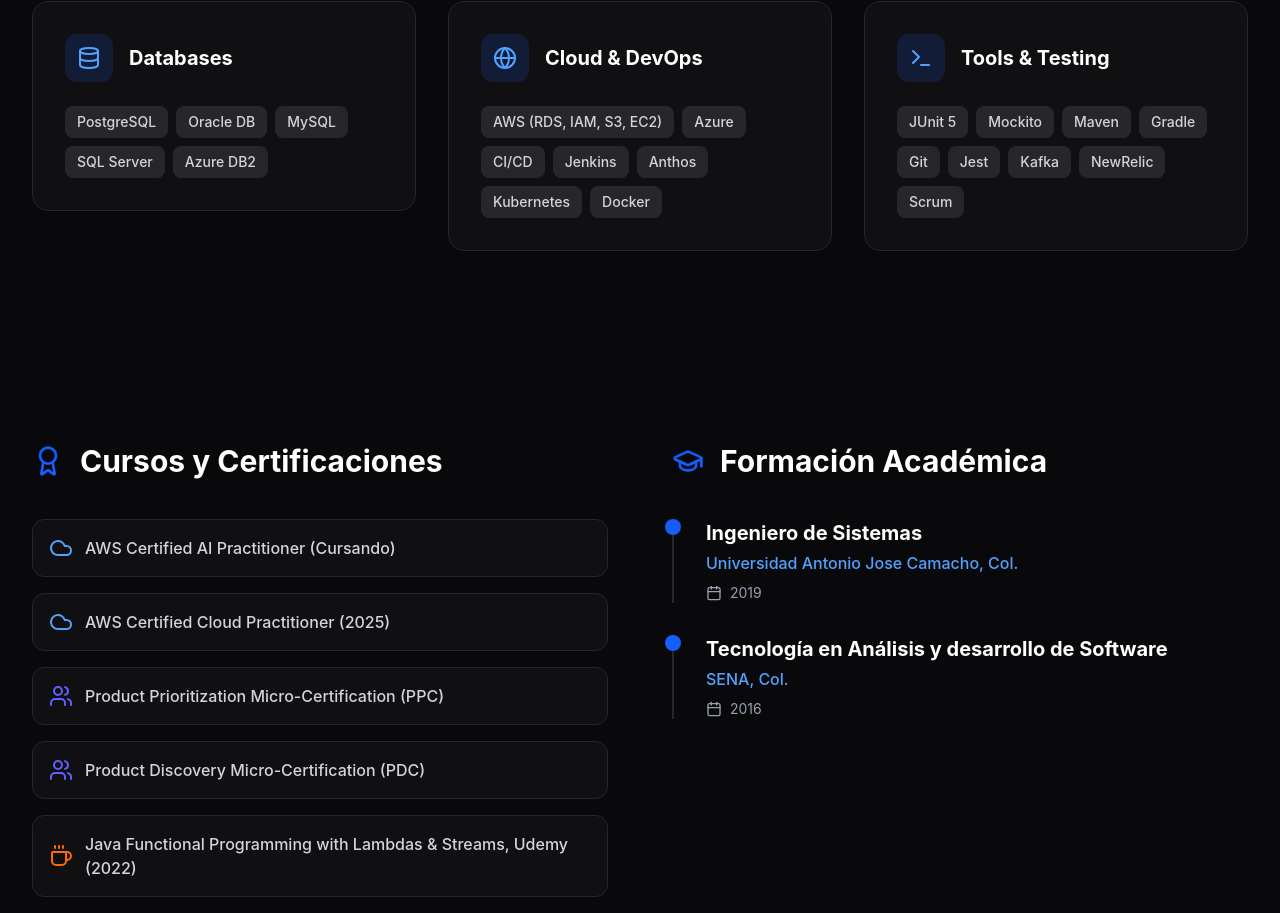
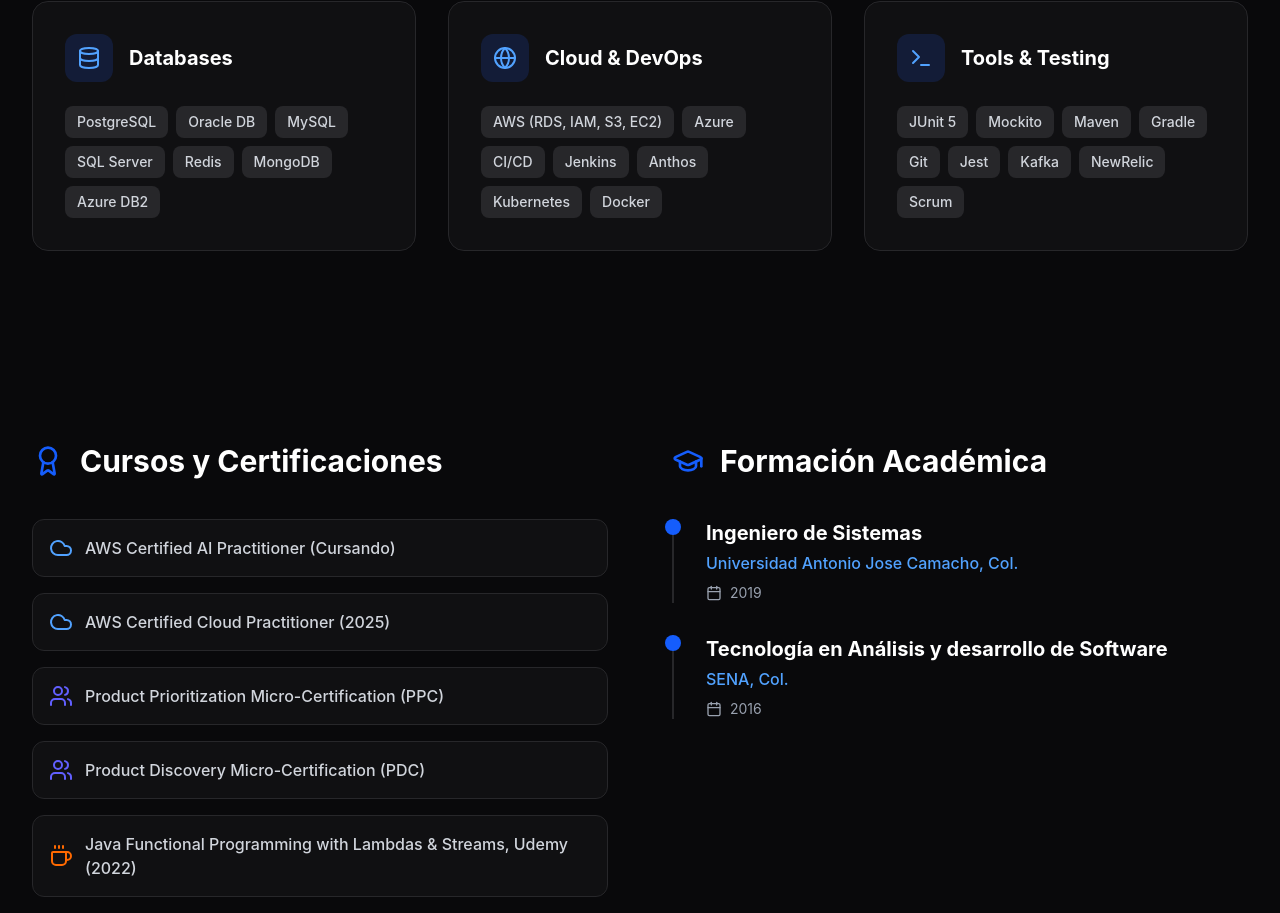
Before and after one commit to camiloGiraldoR/portafolio, a React (Vite) app: page / in a window 1280 px wide. Shown: the part 4208-5121 px from the top of the page. Built offline with nearby package versions, Linux system fonts and the light colour scheme.

Commit message:
cambios de mis skills

```diff
--- a/src/data/portfolioData.ts
+++ b/src/data/portfolioData.ts
@@ -49,7 +49,7 @@
             { category: "Liderazgo & Soft Skills", items: ["Mentoría de Juniors", "Charlas Técnicas", "Valoración Técnica", "Liderazgo Técnico", "Comunicación Asertiva"] },
             { category: "Backend & Core", items: ["Java/JEE (Expert)", "Spring Boot / Spring Cloud", "Spring Batch", "Node.js", "Go", ".NET / EntityFramework"] },
             { category: "Frontend", items: ["React.js", "Angular", "TypeScript", "JavaScript", "HTML/CSS", "Redux"] },
-            { category: "Databases", items: ["PostgreSQL", "Oracle DB", "MySQL", "SQL Server", "Azure DB2"] },
+            { category: "Databases", items: ["PostgreSQL", "Oracle DB", "MySQL", "SQL Server", "Redis", "MongoDB", "Azure DB2"] },
             { category: "Cloud & DevOps", items: ["AWS (RDS, IAM, S3, EC2)", "Azure", "CI/CD", "Jenkins", "Anthos", "Kubernetes", "Docker"] },
             { category: "Tools & Testing", items: ["JUnit 5", "Mockito", "Maven", "Gradle", "Git", "Jest", "Kafka", "NewRelic", "Scrum"] },
         ],
```
